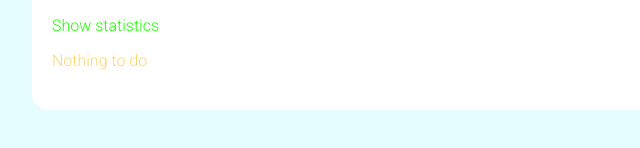
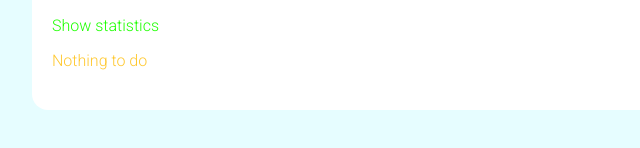
Before and after one commit to Presnia/todo-app-main-nd, a website: page index.html in a window 1280 px wide. Shown: the part 352-500 px from the top of the page, 224-864 px from the left. Drawn offline with Linux system fonts and the light colour scheme.

Commit message:
Changed color for empty-list

```diff
--- a/public/main.css
+++ b/public/main.css
@@ -119,7 +119,7 @@ body {
 
 .empty-list {
   font-weight: 300;
-  color: rgb(255, 215, 104);
+  color: rgb(255, 200, 47);
 }
 
 .item {
```
